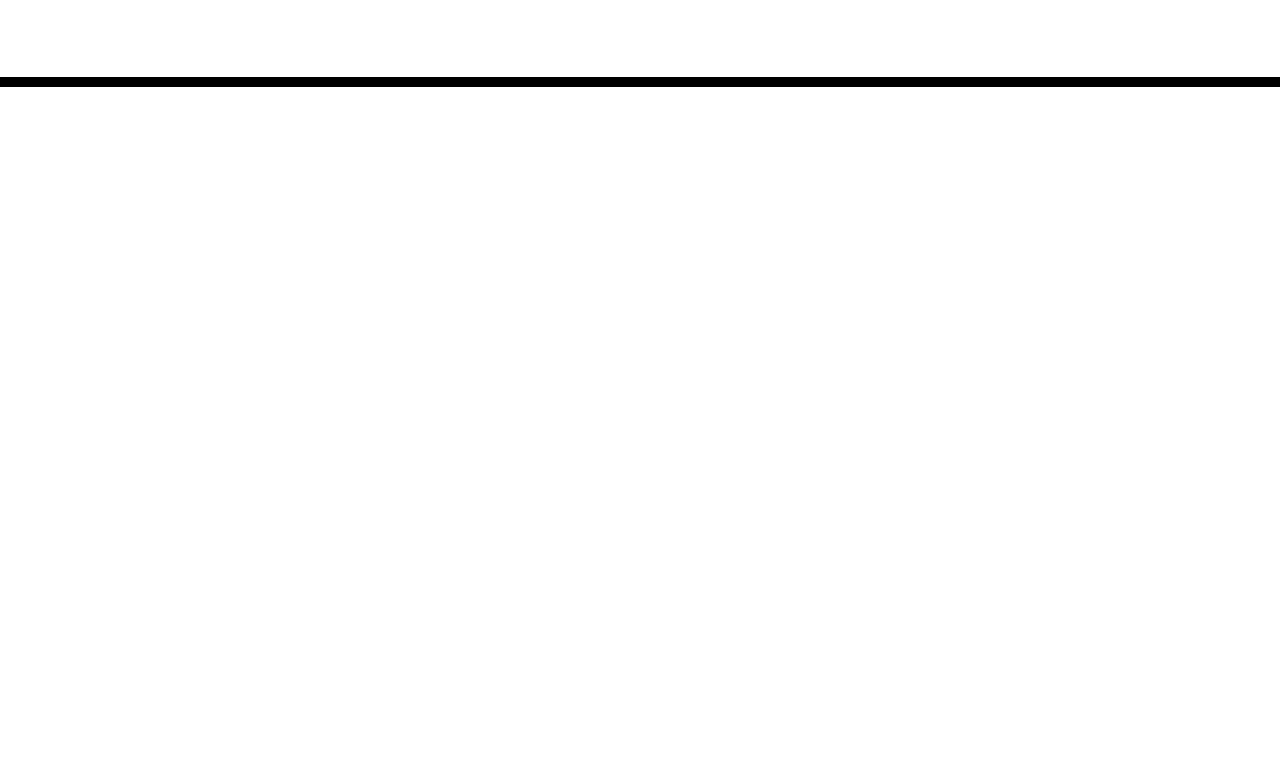
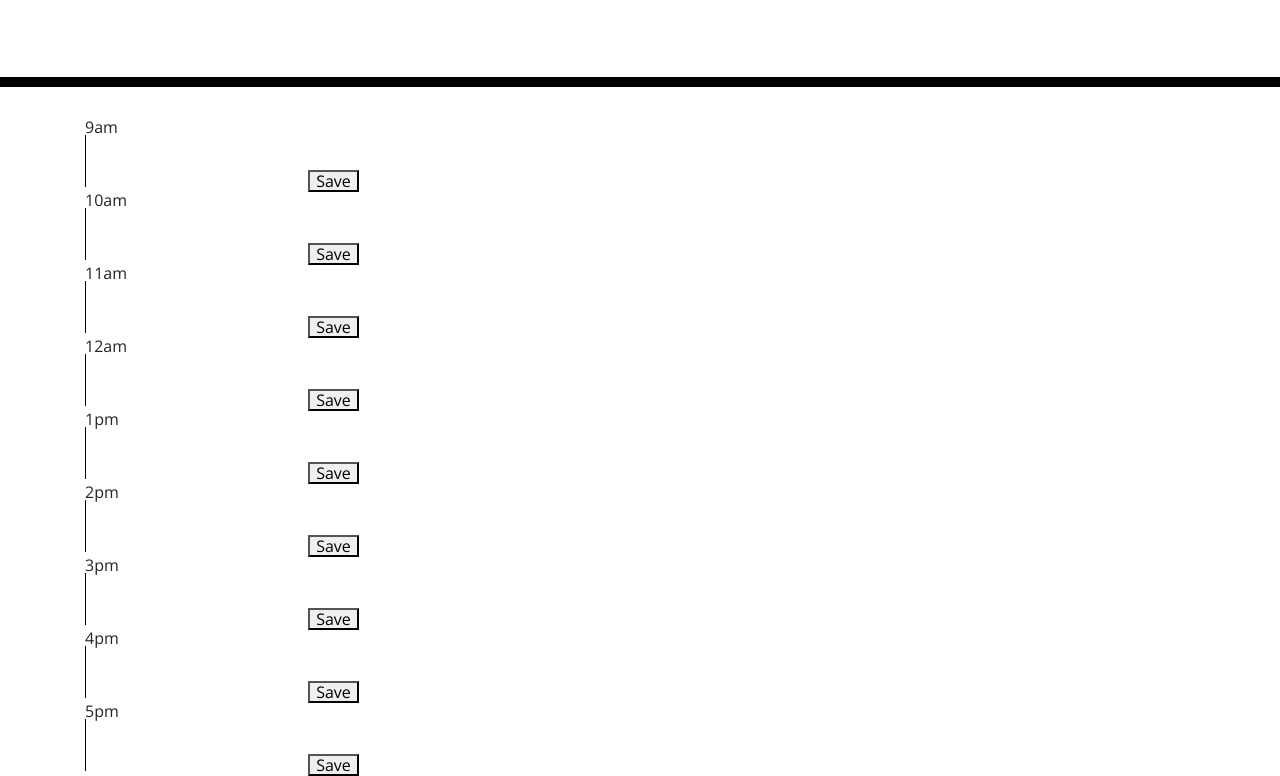
Before and after one commit to NateB98/Work-Day-Schedule, a plain HTML site: page index.html in a window 1280 px wide. Shown: the part 181-957 px from the top of the page. Before the commit the page ends 800 px from the top, so only its background shows below. Drawn offline with nearby package versions, Linux system fonts and the light colour scheme.

Commit message:
setup time tables

```diff
--- a/index.html
+++ b/index.html
@@ -18,7 +18,7 @@
       href="https://fonts.googleapis.com/css?family=Open+Sans&display=swap"
       rel="stylesheet"
     />
-    <link rel="stylesheet" href="style.css" />
+    <link rel="stylesheet" href="assets/css/style.css" />
     <title>Work Day Scheduler</title>
   </head>
 
@@ -30,6 +30,60 @@
     </header>
     <div class="container">
       <!-- Timeblocks go here -->
+
+      <div id="hour-0" class="time-rows">
+        <div class="times">9am</div>
+        <textarea class="textboxes"></textarea>
+        <button class="savebtns">Save</button>
+      </div>
+
+      <div id="hour-1" class="time-rows">
+        <div class="times">10am</div>
+        <textarea class="textboxes"></textarea>
+        <button class="savebtns">Save</button>
+      </div>
+
+      <div id="hour-2" class="time-rows">
+        <div class="times">11am</div>
+        <textarea class="textboxes"></textarea>
+        <button class="savebtns">Save</button>
+      </div>
+
+      <div id="hour-3" class="time-rows">
+        <div class="times">12am</div>
+        <textarea class="textboxes"></textarea>
+        <button class="savebtns">Save</button>
+      </div>
+
+      <div id="hour-4" class="time-rows">
+        <div class="times">1pm</div>
+        <textarea class="textboxes"></textarea>
+        <button class="savebtns">Save</button>
+      </div>
+
+      <div id="hour-5" class="time-rows">
+        <div class="times">2pm</div>
+        <textarea class="textboxes"></textarea>
+        <button class="savebtns">Save</button>
+      </div>
+
+      <div id="hour-6" class="time-rows">
+        <div class="times">3pm</div>
+        <textarea class="textboxes"></textarea>
+        <button class="savebtns">Save</button>
+      </div>
+
+      <div id="hour-7" class="time-rows">
+        <div class="times">4pm</div>
+        <textarea class="textboxes"></textarea>
+        <button class="savebtns">Save</button>
+      </div>
+
+      <div id="hour-8" class="time-rows">
+        <div class="times">5pm</div>
+        <textarea class="textboxes"></textarea>
+        <button class="savebtns">Save</button>
+      </div>
     </div>
 
     <script src="https://code.jquery.com/jquery-3.4.1.min.js"></script>
```
Also changed, not shown: assets/css/style.css (renamed from style.css), assets/js/app.js (added).
